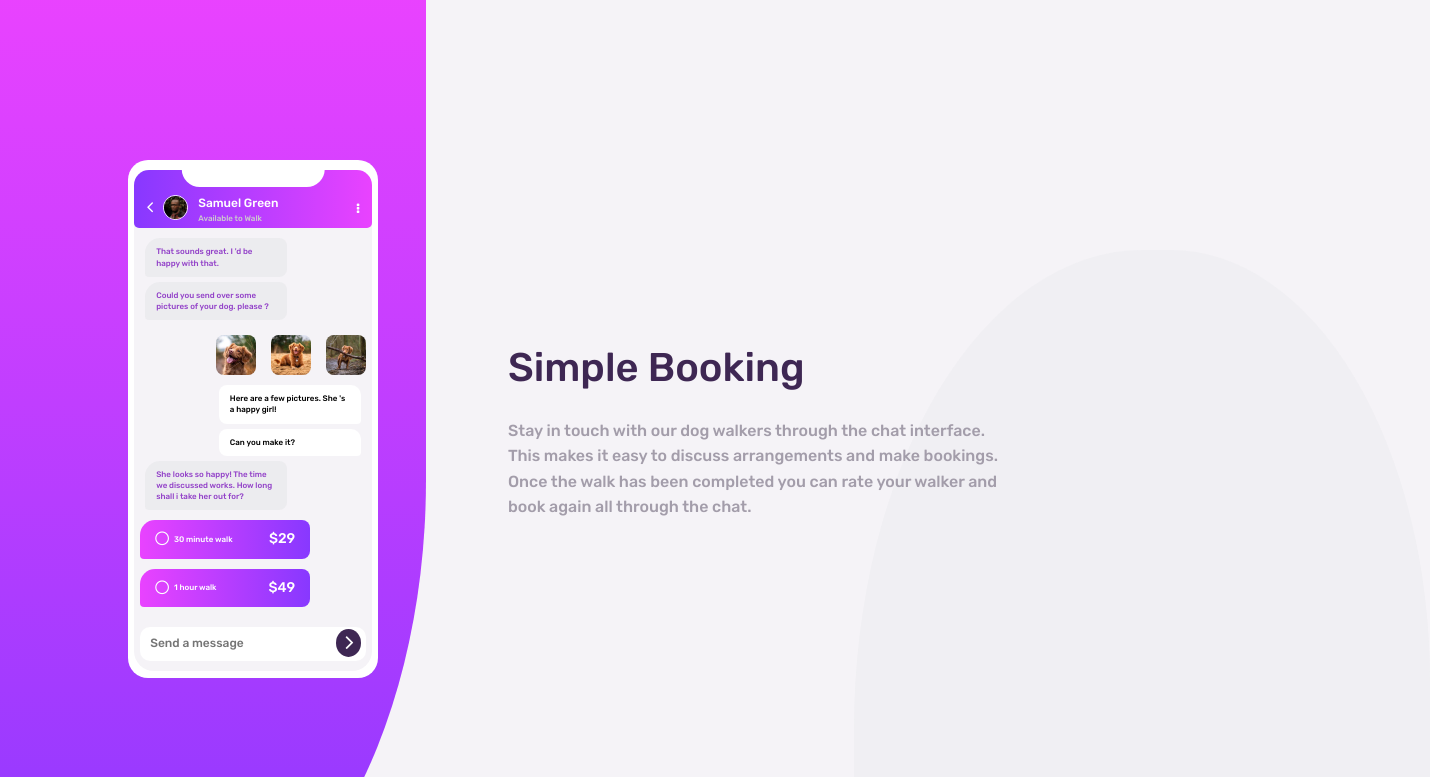
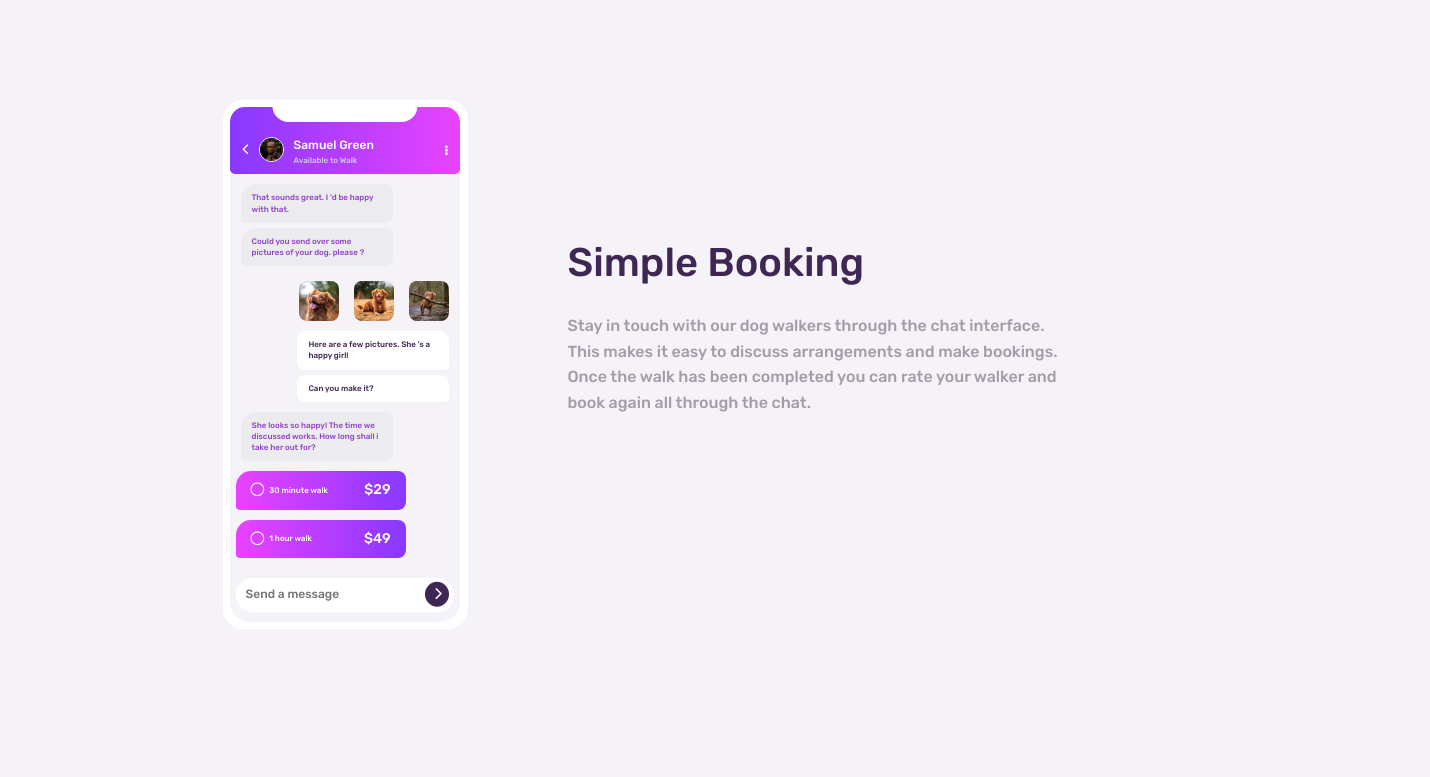
Before and after one commit to karimayman102/chat-app, a plain HTML site: page index.html in a window 1280 px wide. Shown: the top 777 px of the page, 1430 px wide, since content can reach past the window. Drawn offline with Linux system fonts and the light colour scheme; a web font is replaced by a local one.

Commit message:
first commit

```diff
--- a/css/main.css
+++ b/css/main.css
@@ -19,53 +19,27 @@ body{
 - Dark Grayish Violet (paragraph): hsl(270, 7%, 64%)
 
 */
-.content{
-    overflow-x:hidden;
-}
-.layer-purple{
-    position:absolute;
-    width:45%;;
-    height:120%;
-    background:linear-gradient(180deg,hsl(293, 100%, 63%),hsl(264, 100%, 61%));
-    border-radius:0 0 50% 45%;
-    top:0;
-    left:-150px;
-    z-index:-1;
-}
-.layer-grey{
-    position:absolute;
-    width:45%;;
-    height:120%;
-    background:hsla(206, 6%, 79%,0.1);
-    border-radius:50% 45% 0 0;
-    top:250px;
-    right:-150px;
-    z-index:-1;
+main{
+    width:80%;
+    margin:auto;
+    display:flex;
+    align-items:center;
+    justify-content:center;
 }
 .left{
     background:#fff;
     border-radius:20px;
-    width:250px;
-}
-.content{
-    margin:160px auto;
-}
-.container{
-    margin:auto;
-    width:80%;
-    display:grid;
-    grid-template-columns:250px minmax(200px,490px);
-    grid-gap:130px;
-    align-items:center;
+    width:245px;
+    margin:100px 100px 100px 0;
 }
 .left header{
-    width:95%;
-    margin: 10px auto 0;
+    width:94%;
+    margin: 7px auto 0;
     background:linear-gradient(90deg,hsl(264, 100%, 61%),hsl(293, 100%, 63%));
     display:flex;
     justify-content:space-between;
     align-items:center;
-    padding: 25px 5% 4px;
+    padding: 30px 5% 8px;
     border-radius:15px 15px 5px 5px;
     position:relative;
     z-index:3
@@ -76,8 +50,8 @@ body{
     left:50%;
     transform:translatex(-50%);
     background-color:#fff;
-    width:60%;
-    height:18px;
+    width:63%;
+    height:16px;
     border-radius:0 0 30px 30px;
 }
 .user{
@@ -117,10 +91,10 @@ header li{
 }
 /*chat*/
 .chat{
-    width:95%;
+    width:94%;
     background:hsl(270, 20%, 96%);
     margin:auto;
-    border-radius:0 0 20px 20px ;
+    border-radius:8px 8px 20px 20px ;
     transform:translatey(-5px);
     z-index:1;
     position:relative;
@@ -139,8 +113,8 @@ header li{
     border-radius:15px 8px 8px 4px;
 }
 .right-p{
-    width:200px;
     background:#fff;
+    color:hsl(271, 36%, 24%);
     border-radius:8px 10px 4px 8px ;
 }
 .paragraph{
@@ -153,11 +127,14 @@ header li{
 }
 .para{
 
-    width:120px;
+    width:130px;
     font-size:8px;
     line-height:1.4;
     padding:8px 11px;
     box-sizing: content-box;
+}
+.last{
+    margin-bottom:10px ;
 }
 .left-div{
     display:flex;
@@ -173,6 +150,9 @@ header li{
     width:40px;
     border-radius:20%;
     margin:10px 0px 5px 0;
+}
+.dog img:last-child{
+    margin-right:5px;
 }
 .dog img:not(:last-child){
     margin-right:15px;
@@ -215,7 +195,7 @@ header li{
 }
 .send input{
     width:100%;
-    border-radius:10px;
+    border-radius:30px;
     background-color:#fff;
     border:0;
     outline:0;
@@ -230,7 +210,7 @@ header li{
     transform:translatey(-53%);
     right:5px;
     list-style:none;
-    font-size:23px;
+    font-size:20px;
     background: hsl(271, 36%, 24%);
     color:#fff;
     padding:0px 7px 2px 10px;
@@ -240,6 +220,7 @@ header li{
 }
 .right{
     max-width:490px;
+    margin-bottom:100px;
 }
 .right h1{
     font-size:40px;
@@ -251,15 +232,32 @@ header li{
     font-size:16px;
     line-height:1.6;
 }
-@media(max-width:500px){
-    .container{
-        grid-template-columns:1fr;
+@media(max-width:767px){
+    main{
+        flex-direction:column;
+    }
+    .right h1{
+        text-align:center;
+    }
+    .right p{
+        text-align:center;
+
+    }
+}
+@media(max-width:767px){
+    .left {
+        margin:100px 0 20px 0;
+    }
+}
+@media(min-width:768px) and (max-width:1080px){
+    .right {
+        width:50%;
+    }
+    .left{
+        margin-right:30px;
     }
 }
 @media(min-width:500px) and (max-width:991px){
-    .container {
-        grid-gap:50px;
-    }
 }
 @media(max-width:767px){
     .right h1{
--- a/index.html
+++ b/index.html
@@ -14,10 +14,6 @@
     </head>
     <body>
         <main>
-            <div class="layer-purple"></div>
-            <div class="layer-grey"></div>
-            <section class="content">
-                <div class="container">
                     <article class="left">
                         <div class="div-container">
                             <header>
@@ -42,7 +38,7 @@
                                         <img src="photos/dog-image-3.jpg" alt="dog" />
                                     </div>
                                     <div class="paragraph right-div"><p class="right-p para">Here are a few pictures. She 's a happy girl!</p></div>
-                                    <div class="paragraph right-div"><p class="right-p para">Can you make it?</p></div>
+                                    <div class="paragraph right-div last"><p class="right-p para">Can you make it?</p></div>
                                     <div class="paragraph left-div"><p class="left-p para">She looks so happy! The time we discussed works. How long shall i take her out for?</p></div>
                                     <div class="option">
                                         <div class="long">
@@ -70,8 +66,6 @@
                         <h1>Simple Booking</h1>
                         <p>Stay in touch with our dog walkers through the chat interface. This makes it easy to discuss arrangements and make bookings. Once the walk has been completed you can rate your walker and book again all through the chat.</p>
                     </article>
-                </div>
-            </section>
         </main>
     </body>
 </html>
```
